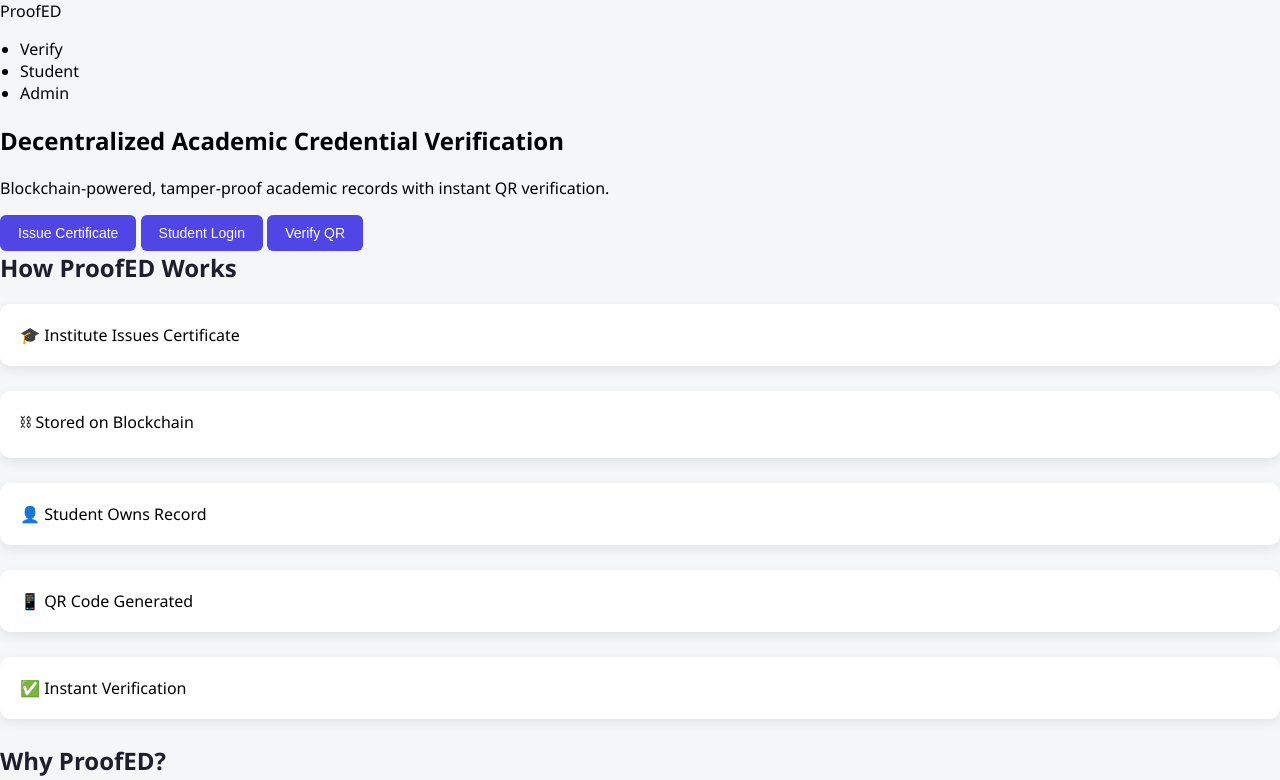
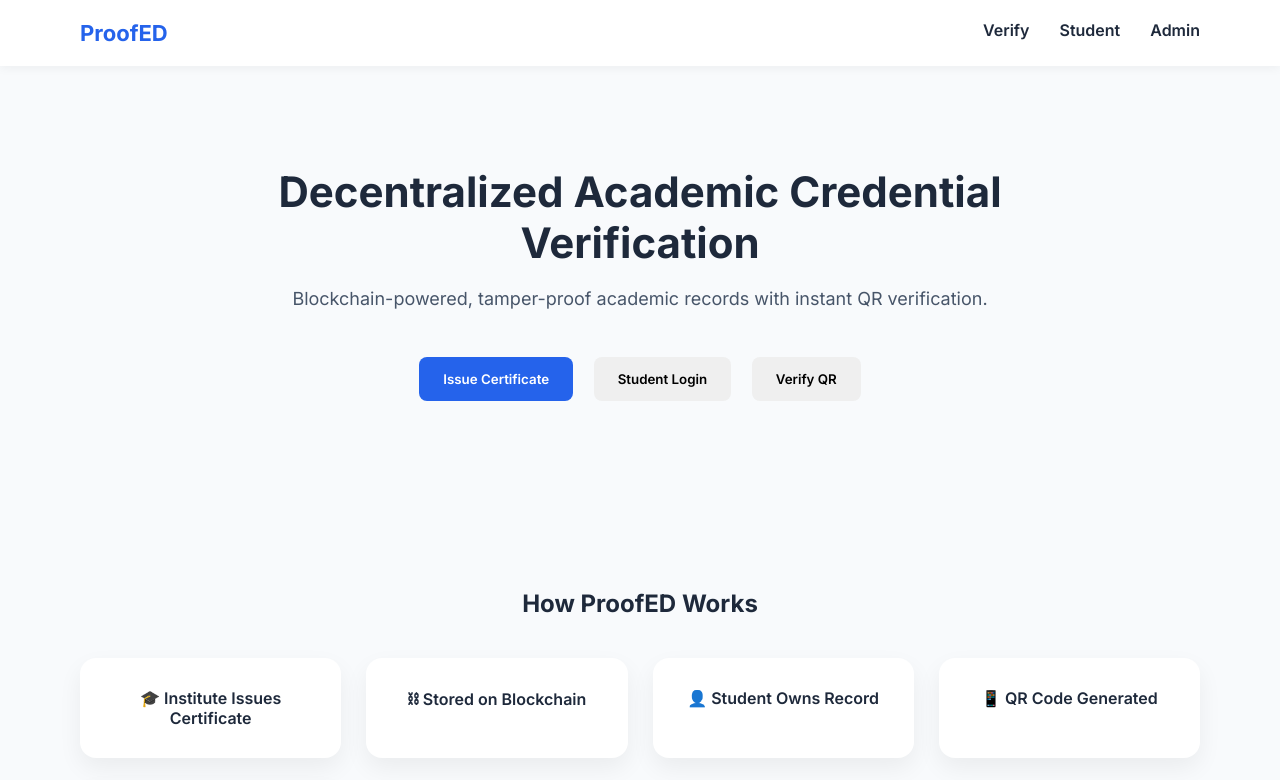
Before and after one commit to VanshikaChauhan4/ProofED, a website: page index.html in a window 1280 px wide. Shown: the top 780 px of the page. Drawn offline with Linux system fonts and the light colour scheme.

Commit message:
Update style.css

```diff
--- a/style.css
+++ b/style.css
@@ -1,101 +1,104 @@
-body {
-  font-family: "Segoe UI", Arial, sans-serif;
-  background: #f4f6f8;
+* {
   margin: 0;
   padding: 0;
+  box-sizing: border-box;
+  font-family: 'Inter', sans-serif;
 }
 
-header {
-  background: #1e1e2f;
-  color: white;
-  padding: 20px;
-  text-align: center;
-  font-size: 22px;
-  font-weight: bold;
+body {
+  background: #f8fafc;
+  color: #1e293b;
 }
 
-.container {
-  max-width: 1000px;
-  margin: 30px auto;
-  padding: 20px;
+/* NAVBAR */
+.navbar {
+  display: flex;
+  justify-content: space-between;
+  padding: 20px 80px;
+  background: white;
+  box-shadow: 0 2px 10px rgba(0,0,0,0.05);
 }
 
-.card {
-  background: white;
-  padding: 20px;
-  border-radius: 10px;
-  margin-bottom: 25px;
-  box-shadow: 0 4px 12px rgba(0,0,0,0.08);
+.logo {
+  font-weight: 700;
+  font-size: 22px;
+  color: #2563eb;
+}
+
+.navbar ul {
+  display: flex;
+  gap: 30px;
+  list-style: none;
+  font-weight: 600;
+}
+
+/* HERO */
+.hero {
+  text-align: center;
+  padding: 100px 20px;
+}
+
+.hero h1 {
+  font-size: 42px;
+  max-width: 800px;
+  margin: auto;
+}
+
+.hero p {
+  margin-top: 20px;
+  font-size: 18px;
+  color: #475569;
+}
+
+.buttons {
+  margin-top: 40px;
+}
+
+button {
+  padding: 14px 24px;
+  margin: 8px;
+  border-radius: 8px;
+  border: none;
+  font-weight: 600;
+  cursor: pointer;
+}
+
+.primary {
+  background: #2563eb;
+  color: white;
+}
+
+/* SECTIONS */
+section {
+  padding: 80px 80px;
 }
 
 h2 {
-  margin-top: 0;
-  color: #1e1e2f;
+  text-align: center;
+  margin-bottom: 40px;
 }
 
-h3 {
-  color: #333;
-  margin-bottom: 10px;
+/* GRID */
+.step-grid, .feature-grid {
+  display: grid;
+  grid-template-columns: repeat(auto-fit, minmax(220px, 1fr));
+  gap: 25px;
 }
 
-button {
-  background: #4f46e5;
-  color: white;
-  border: none;
-  padding: 10px 18px;
-  border-radius: 6px;
-  cursor: pointer;
+/* CARD */
+.card {
+  background: white;
+  padding: 30px;
+  border-radius: 16px;
+  box-shadow: 0 10px 25px rgba(0,0,0,0.06);
+  text-align: center;
+  font-weight: 600;
+}
+
+/* FOOTER */
+footer {
+  text-align: center;
+  padding: 30px;
+  background: white;
   font-size: 14px;
 }
-
-button:hover {
-  background: #4338ca;
-}
-
-input {
-  width: 100%;
-  padding: 10px;
-  margin-top: 8px;
-  margin-bottom: 12px;
-  border-radius: 6px;
-  border: 1px solid #ccc;
-  font-size: 14px;
-}
-
-ul {
-  padding-left: 20px;
-}
-
-.badge {
-  display: inline-block;
-  background: #e0e7ff;
-  color: #1e3a8a;
-  padding: 6px 12px;
-  border-radius: 20px;
-  margin-right: 8px;
-  margin-top: 5px;
-  font-size: 13px;
-}
-
-.points {
-  font-size: 28px;
-  font-weight: bold;
-  color: #16a34a;
-}
-
-.status-verified {
-  color: green;
-  font-weight: bold;
-}
-
-.status-not {
-  color: red;
-  font-weight: bold;
-}
-
-footer {
-  text-align: center;
-  padding: 15px;
-  color: #666;
-  font-size: 13px;
-}
```
